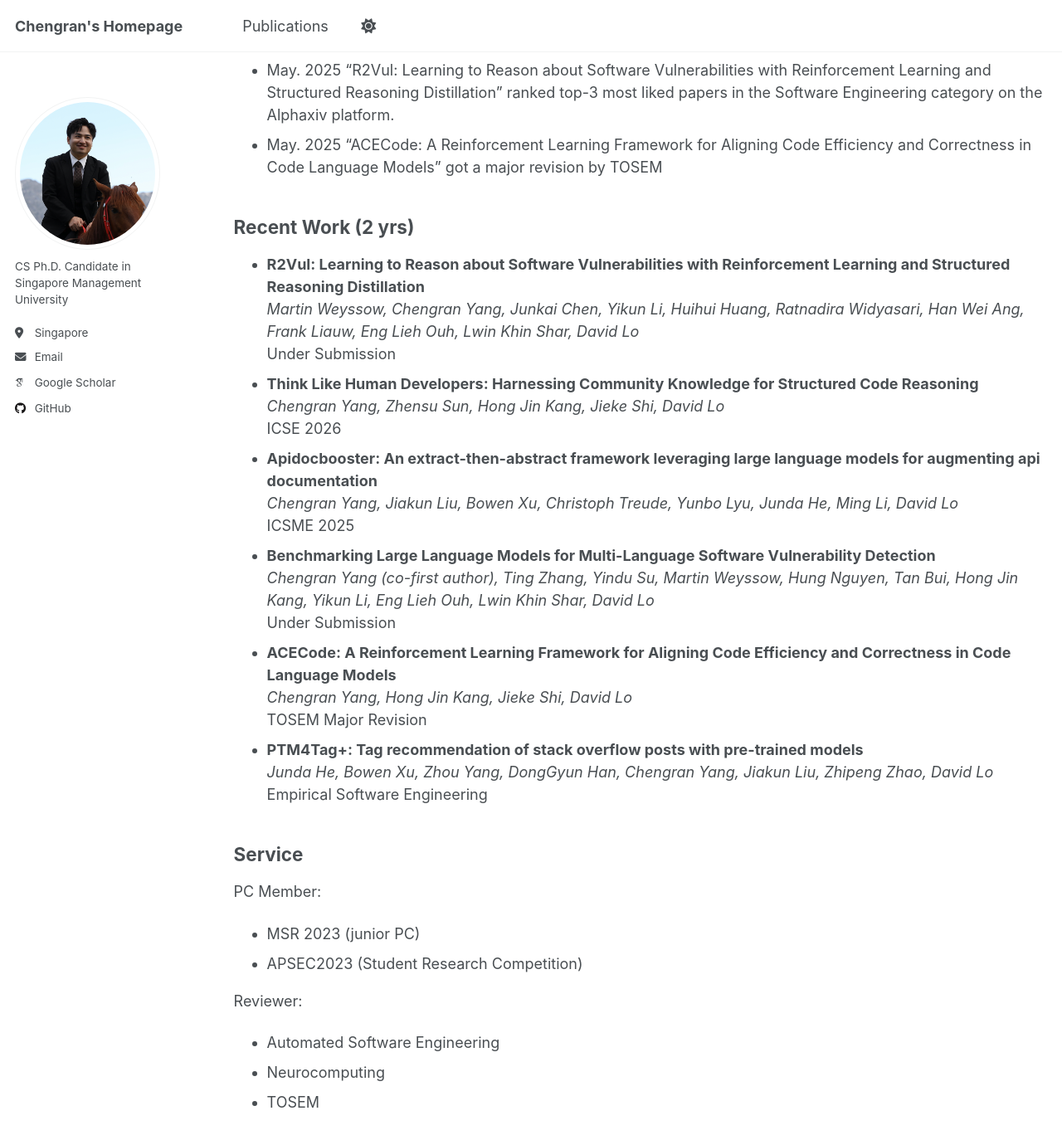
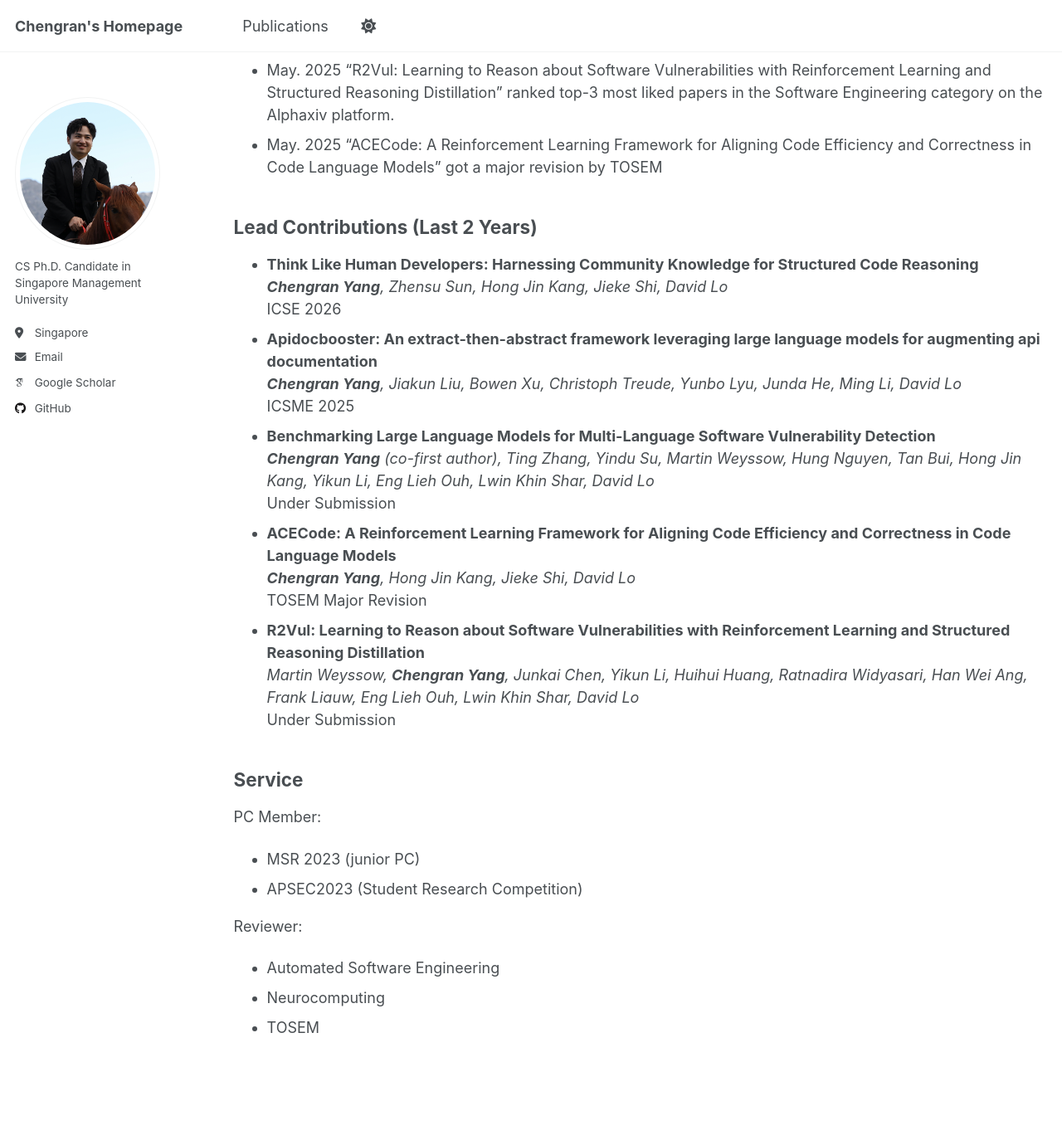
Before and after one commit to chengran-yang/chengran-yang.github.io, a Jekyll site: the page built from _pages/about.md, in a window 1280 px wide and 1400 px high, scrolled down 690 px. Shown: the top 1374 px of the window at 83% size. Built offline with Jekyll 4.4.1, drawn with Linux system fonts in a browser that asks for light colours; some web fonts are replaced.

Commit message:
update about

```diff
--- a/_config.yml
+++ b/_config.yml
@@ -45,7 +45,7 @@ publication_category:
   manuscripts:
     title: 'Journal Articles'
   conferences:
-    title: 'Selected Papers since 2024'
+    title: 'Recent Papers since 2024'
 
 # Site Settings
 teaser                   :  # filename of teaser fallback teaser image placed in /images/, .e.g. "500x300.png"
--- a/_pages/about.md
+++ b/_pages/about.md
@@ -20,24 +20,34 @@ I have 14 publications in top-tier software engineering venues, e.g., ICSE, ASE,
 + May. 2025 "R2Vul: Learning to Reason about Software Vulnerabilities with Reinforcement Learning and Structured Reasoning Distillation" ranked top-3 most liked papers in the Software Engineering category on the Alphaxiv platform.
 + May. 2025 "ACECode: A Reinforcement Learning Framework for Aligning Code Efficiency and Correctness in Code Language Models" got a major revision by TOSEM
 
-
-## Recent Work (2 yrs)
+## Lead Contributions (Last 2 Years)
 
 <ul>
   {% assign pubs = site.publications | sort: 'date' | reverse %}
   {% for pub in pubs %}
-    <li>
-      <strong>{{ pub.title }}</strong><br/>
-      {% if pub.author %}<em>{{ pub.author }}</em><br/>{% endif %}
-      {{ pub.venue }}{% if pub.year %}, {{ pub.year }}{% endif %}
-      {% if pub.paperurl %} [<a href="{{ pub.paperurl }}">PDF</a>]{% endif %}
-    </li>
+    {% assign authors = pub.author | split: "," %}
+    {% assign first_author = authors[0] | strip %}
+    {% assign second_author = authors[1] | strip %}
+
+    {% if first_author contains "Chengran Yang" or second_author contains "Chengran Yang" %}
+      <li>
+        <strong>{{ pub.title }}</strong><br/>
+        {% if pub.author %}
+          <em>
+            {{ pub.author | replace: "Chengran Yang", "<strong>Chengran Yang</strong>" }}
+          </em><br/>
+        {% endif %}
+        {{ pub.venue }}{% if pub.year %}, {{ pub.year }}{% endif %}
+        {% if pub.paperurl %} [<a href="{{ pub.paperurl }}">PDF</a>]{% endif %}
+      </li>
+    {% endif %}
   {% endfor %}
 </ul>
 
 ## Service
 
 PC Member:
+
 + MSR 2023 (junior PC)
 + APSEC2023 (Student Research Competition)
 
```
Also changed, not shown: _publications/2025-05-30.md (+1 -1 lines).
